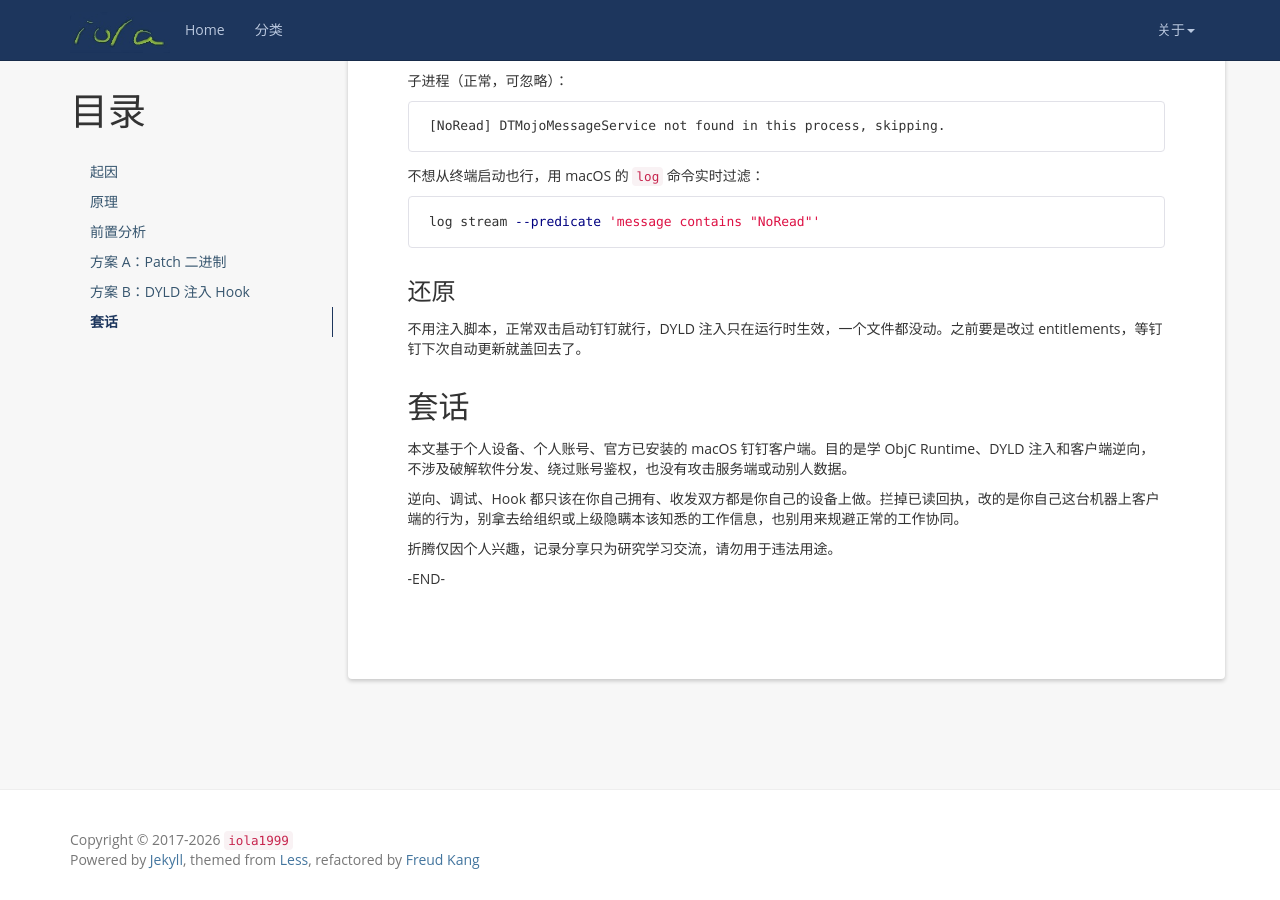
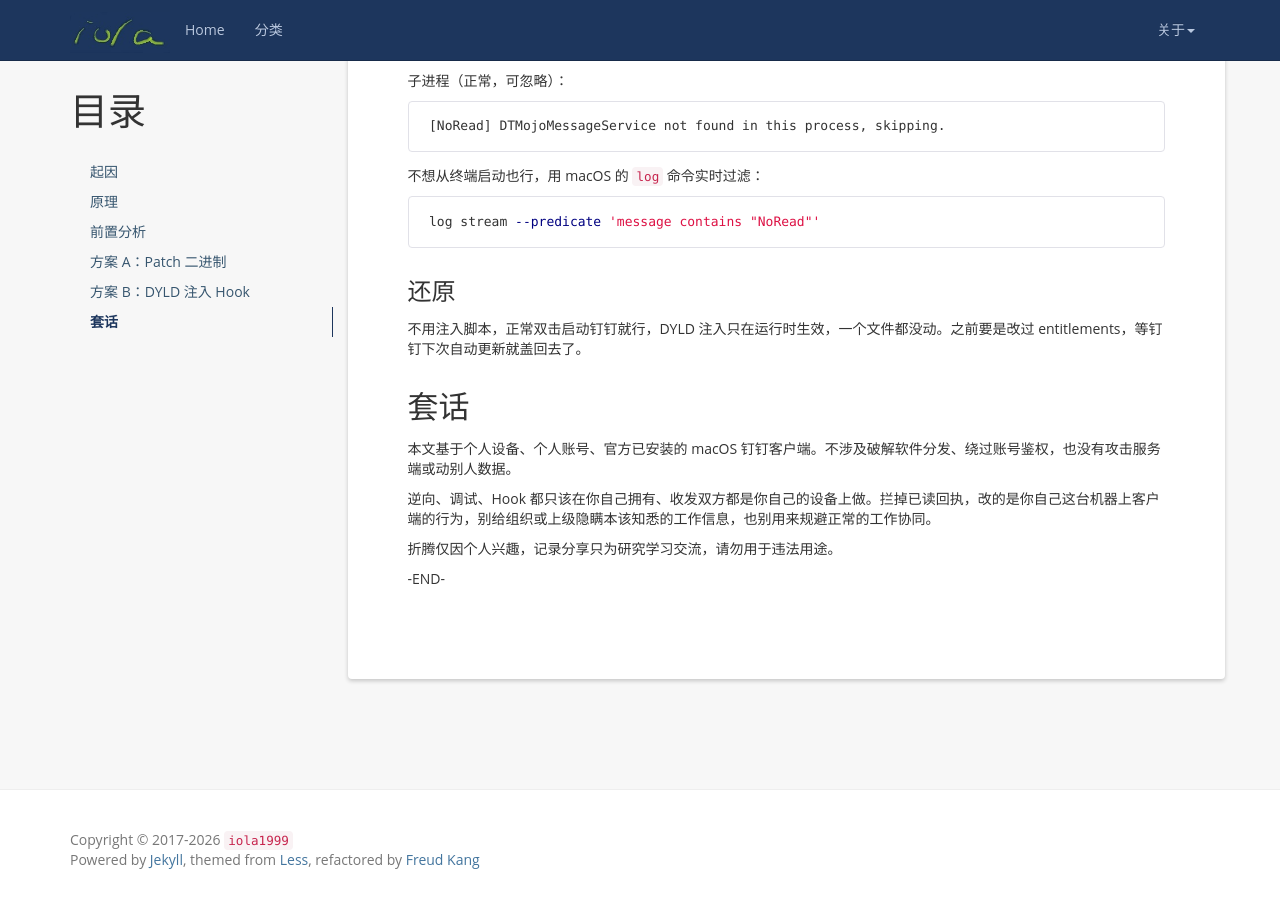
Before and after one commit to iola1999/iola1999.github.io, a Jekyll site: the page built from _posts/2026-06-18-DingTalk-macOS-NoRead.markdown, in a window 1280 px wide and 900 px high, scrolled down 6767 px. Built offline with Jekyll 4.4.1, drawn with Linux system fonts in a browser that asks for light colours; nearby versions of some CDN libraries; comment, search, counter and statistics services are not loaded.

Commit message:
dingtalk

```diff
--- a/_posts/2026-06-18-DingTalk-macOS-NoRead.markdown
+++ b/_posts/2026-06-18-DingTalk-macOS-NoRead.markdown
@@ -368,9 +368,9 @@ log stream --predicate 'message contains "NoRead"'
 
 ## 套话
 
-本文基于个人设备、个人账号、官方已安装的 macOS 钉钉客户端。目的是学 ObjC Runtime、DYLD 注入和客户端逆向，不涉及破解软件分发、绕过账号鉴权，也没有攻击服务端或动别人数据。
+本文基于个人设备、个人账号、官方已安装的 macOS 钉钉客户端。不涉及破解软件分发、绕过账号鉴权，也没有攻击服务端或动别人数据。
 
-逆向、调试、Hook 都只该在你自己拥有、收发双方都是你自己的设备上做。拦掉已读回执，改的是你自己这台机器上客户端的行为，别拿去给组织或上级隐瞒本该知悉的工作信息，也别用来规避正常的工作协同。
+逆向、调试、Hook 都只该在你自己拥有、收发双方都是你自己的设备上做。拦掉已读回执，改的是你自己这台机器上客户端的行为，别给组织或上级隐瞒本该知悉的工作信息，也别用来规避正常的工作协同。
 
 折腾仅因个人兴趣，记录分享只为研究学习交流，请勿用于违法用途。
 
```
